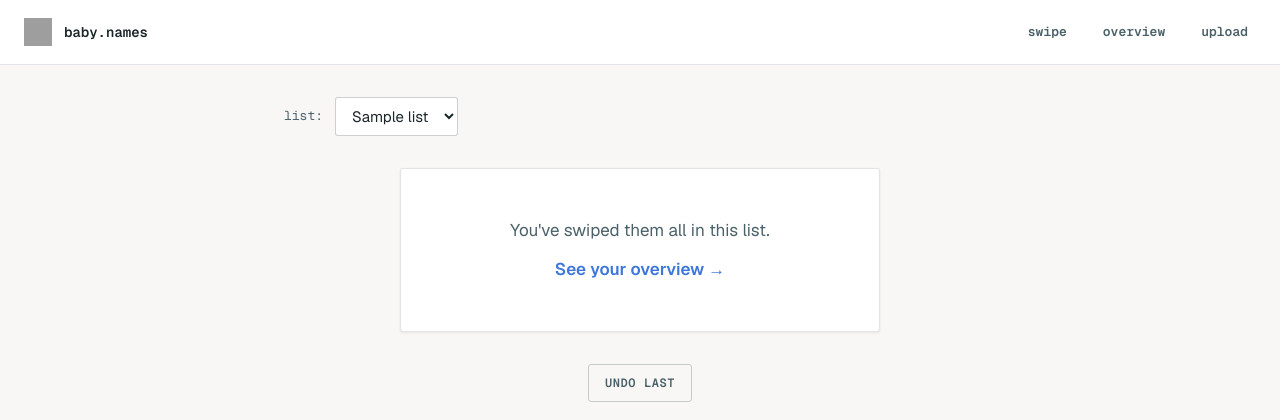
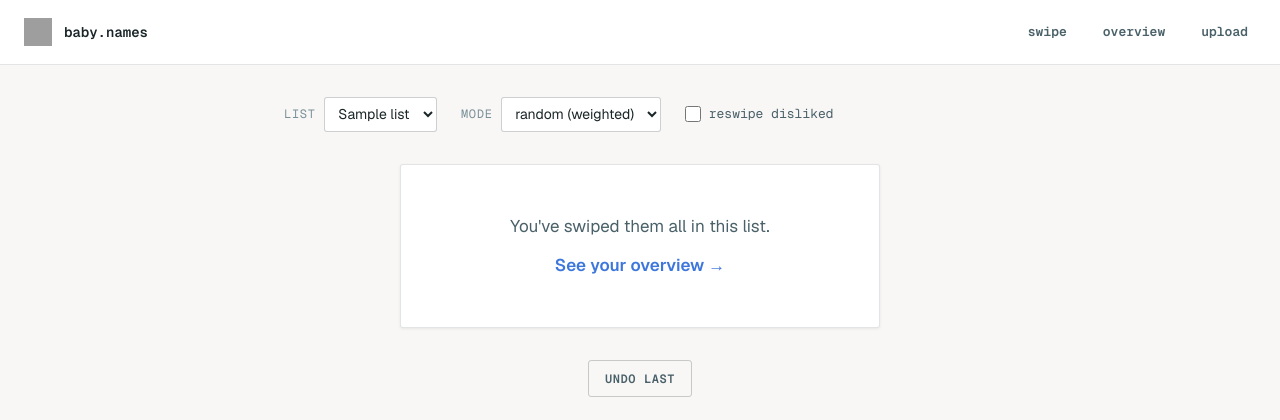
Before and after one commit to RamsesKools/babyname-swiper, a FastAPI app: template src/baby_names_swiper/templates/swipe.html in a window 1280 px wide. Shown: the top 420 px of the page. Run offline with FastAPI, Linux system fonts and the light colour scheme; the template is opened without the code that fills it: most values are stand-ins (such as "Sample title", 1, 10 or a date in 2020); grey boxes are pictures that could not be loaded.

Commit message:
filter selector for choosing swiping behavior

```diff
--- a/src/baby_names_swiper/app.py
+++ b/src/baby_names_swiper/app.py
@@ -15,7 +15,16 @@ from baby_names_swiper.config import COOKIE_NAME, MAX_UPLOAD_BYTES, USERS
 from baby_names_swiper.db import init_db
 from baby_names_swiper.deps import read_user, sign_user
 from baby_names_swiper.names import list_available_lists, save_upload
-from baby_names_swiper.swipes import DISLIKE, LIKE, next_name, overview, record, undo_last
+from baby_names_swiper.swipes import (
+    DISLIKE,
+    LIKE,
+    MODE_RANDOM,
+    VALID_MODES,
+    next_name,
+    overview,
+    record,
+    undo_last,
+)
 
 if TYPE_CHECKING:
     from collections.abc import AsyncIterator
@@ -58,6 +67,12 @@ def _resolve_list(slug: str | None) -> str:
             if nl.slug == slug:
                 return slug
     return available[0].slug
+
+
+def _resolve_mode(mode: str | None) -> str:
+    if mode in VALID_MODES:
+        return mode
+    return MODE_RANDOM
 
 
 @app.get("/healthz")
@@ -107,6 +122,8 @@ def logout() -> RedirectResponse:
 def swipe_page(
     request: Request,
     list: str | None = None,  # noqa: A002
+    mode: str | None = None,
+    reswipe: int = 0,
     who: WhoCookie = None,
 ) -> Response:
     user_or_redirect = _user_or_redirect(who)
@@ -114,7 +131,11 @@ def swipe_page(
         return user_or_redirect
     user = user_or_redirect
     list_slug = _resolve_list(list)
-    current_name = next_name(user, list_slug)
+    active_mode = _resolve_mode(mode)
+    reswipe_flag = bool(reswipe)
+    current_name = next_name(
+        user, list_slug, mode=active_mode, reswipe_disliked=reswipe_flag,
+    )
     return templates.TemplateResponse(
         request,
         "swipe.html",
@@ -122,28 +143,10 @@ def swipe_page(
             "user": user,
             "lists": list_available_lists(),
             "active_list": list_slug,
+            "active_mode": active_mode,
+            "reswipe": reswipe_flag,
             "current_name": current_name,
         },
-    )
-
-
-@app.get("/swipe/card", response_class=HTMLResponse)
-def swipe_card(
-    request: Request,
-    list: str,  # noqa: A002
-    who: WhoCookie = None,
-) -> HTMLResponse:
-    user_or_redirect = _user_or_redirect(who)
-    if isinstance(user_or_redirect, RedirectResponse):
-        raise HTTPException(status_code=401, detail="No user")
-    user = user_or_redirect
-    list_slug = _resolve_list(list)
-    name = next_name(user, list_slug)
-    template = "_card.html" if name else "_empty.html"
-    return templates.TemplateResponse(
-        request,
-        template,
-        {"name": name, "active_list": list_slug, "user": user},
     )
 
 
@@ -153,6 +156,8 @@ def post_swipe(
     name: Annotated[str, Form()],
     direction: Annotated[int, Form()],
     list: Annotated[str, Form(alias="list")],  # noqa: A002
+    mode: Annotated[str | None, Form()] = None,
+    reswipe: Annotated[int, Form()] = 0,
     who: WhoCookie = None,
 ) -> HTMLResponse:
     user_or_redirect = _user_or_redirect(who)
@@ -162,13 +167,23 @@ def post_swipe(
     if direction not in (LIKE, DISLIKE):
         raise HTTPException(status_code=400, detail="bad direction")
     list_slug = _resolve_list(list)
+    active_mode = _resolve_mode(mode)
+    reswipe_flag = bool(reswipe)
     record(user, list_slug, name.strip(), direction)
-    next_one = next_name(user, list_slug)
+    next_one = next_name(
+        user, list_slug, mode=active_mode, reswipe_disliked=reswipe_flag,
+    )
     template = "_card.html" if next_one else "_empty.html"
     return templates.TemplateResponse(
         request,
         template,
-        {"name": next_one, "active_list": list_slug, "user": user},
+        {
+            "name": next_one,
+            "active_list": list_slug,
+            "active_mode": active_mode,
+            "reswipe": reswipe_flag,
+            "user": user,
+        },
     )
 
 
@@ -176,6 +191,8 @@ def post_swipe(
 def post_undo(
     request: Request,
     list: Annotated[str, Form(alias="list")],  # noqa: A002
+    mode: Annotated[str | None, Form()] = None,
+    reswipe: Annotated[int, Form()] = 0,
     who: WhoCookie = None,
 ) -> HTMLResponse:
     user_or_redirect = _user_or_redirect(who)
@@ -183,13 +200,23 @@ def post_undo(
         raise HTTPException(status_code=401, detail="No user")
     user = user_or_redirect
     list_slug = _resolve_list(list)
+    active_mode = _resolve_mode(mode)
+    reswipe_flag = bool(reswipe)
     restored = undo_last(user, list_slug)
-    name = restored or next_name(user, list_slug)
+    name = restored or next_name(
+        user, list_slug, mode=active_mode, reswipe_disliked=reswipe_flag,
+    )
     template = "_card.html" if name else "_empty.html"
     return templates.TemplateResponse(
         request,
         template,
-        {"name": name, "active_list": list_slug, "user": user},
+        {
+            "name": name,
+            "active_list": list_slug,
+            "active_mode": active_mode,
+            "reswipe": reswipe_flag,
+            "user": user,
+        },
     )
 
 
--- a/src/baby_names_swiper/static/css/app.css
+++ b/src/baby_names_swiper/static/css/app.css
@@ -66,7 +66,7 @@ body {
     color: var(--c-text-muted);
 }
 
-/* --- list picker --- */
+/* --- list picker (overview page) --- */
 .list-picker {
     display: flex;
     align-items: center;
@@ -85,6 +85,60 @@ body {
     border-radius: var(--r);
     background: var(--c-surface);
     color: var(--c-text);
+}
+
+/* --- swipe controls (list / mode / reswipe) --- */
+.swipe-controls {
+    display: flex;
+    flex-wrap: wrap;
+    align-items: center;
+    gap: 1rem 1.5rem;
+    margin-bottom: 2rem;
+    font-family: var(--font-mono);
+    font-size: 12px;
+    color: var(--c-text-secondary);
+}
+
+.swipe-controls .control {
+    display: flex;
+    align-items: center;
+    gap: 0.5rem;
+}
+
+.swipe-controls label {
+    text-transform: uppercase;
+    letter-spacing: 0.06em;
+    color: var(--c-text-muted);
+}
+
+.swipe-controls select {
+    font-family: var(--font);
+    font-size: 14px;
+    padding: 0.4rem 0.6rem;
+    border: 0.5px solid var(--c-border-strong);
+    border-radius: var(--r);
+    background: var(--c-surface);
+    color: var(--c-text);
+    cursor: pointer;
+}
+
+.swipe-controls .control-checkbox {
+    cursor: pointer;
+}
+
+.swipe-controls .control-checkbox label {
+    cursor: pointer;
+    text-transform: none;
+    letter-spacing: normal;
+    font-size: 13px;
+    color: var(--c-text-secondary);
+}
+
+.swipe-controls input[type="checkbox"] {
+    width: 16px;
+    height: 16px;
+    accent-color: var(--c-blue);
+    cursor: pointer;
 }
 
 /* --- swipe card --- */
--- a/src/baby_names_swiper/swipes.py
+++ b/src/baby_names_swiper/swipes.py
@@ -11,6 +11,17 @@ from baby_names_swiper.names import load_names
 
 LIKE = 1
 DISLIKE = 0
+
+# next-name modes
+MODE_RANDOM = "random"
+MODE_ALPHA = "alpha"
+MODE_PARTNER_LIKES = "partner_likes"
+VALID_MODES = (MODE_RANDOM, MODE_ALPHA, MODE_PARTNER_LIKES)
+
+# weighting for MODE_RANDOM: relative selection weights
+WEIGHT_PARTNER_LIKE = 5.0     # 5x more likely than a neutral name
+WEIGHT_NEUTRAL = 1.0
+WEIGHT_PARTNER_DISLIKE = 0.2  # 5x less likely than a neutral name
 
 
 @dataclass(frozen=True)
@@ -50,16 +61,62 @@ def _seen_names(user: str, list_slug: str) -> set[str]:
     return {row["name"] for row in rows}
 
 
-def next_name(user: str, list_slug: str) -> str | None:
-    """Random unseen name from the list, or None if everything has been swiped."""
+def next_name(
+    user: str,
+    list_slug: str,
+    *,
+    mode: str = MODE_RANDOM,
+    reswipe_disliked: bool = False,
+) -> str | None:
+    """Pick the next name to show, given the active mode and reswipe flag.
+
+    Modes:
+      - random: weighted by partner's previous swipes
+      - alpha: next alphabetically
+      - partner_likes: only names the partner liked
+
+    reswipe_disliked: include names the *current user* previously disliked.
+    """
+    if mode not in VALID_MODES:
+        mode = MODE_RANDOM
+
     all_names = load_names(list_slug)
     if not all_names:
         return None
-    seen = _seen_names(user, list_slug)
-    remaining = [n for n in all_names if n not in seen]
-    if not remaining:
+
+    my_likes = _liked_by(user, list_slug)
+    my_dislikes = _disliked_by(user, list_slug)
+
+    # "seen" = anything we should skip showing again on the swipe screen
+    seen = set(my_likes)
+    if not reswipe_disliked:
+        seen |= my_dislikes
+
+    partner = _partner(user)
+    partner_likes = _liked_by(partner, list_slug) if partner else set()
+    partner_dislikes = _disliked_by(partner, list_slug) if partner else set()
+
+    if mode == MODE_PARTNER_LIKES:
+        pool = [n for n in sorted(partner_likes, key=str.casefold) if n not in seen]
+        return pool[0] if pool else None
+
+    pool = [n for n in all_names if n not in seen]
+    if not pool:
         return None
-    return random.choice(remaining)  # noqa: S311 -- not security sensitive
+
+    if mode == MODE_ALPHA:
+        return sorted(pool, key=str.casefold)[0]
+
+    # weighted random
+    weights = [
+        WEIGHT_PARTNER_LIKE
+        if n in partner_likes
+        else WEIGHT_PARTNER_DISLIKE
+        if n in partner_dislikes
+        else WEIGHT_NEUTRAL
+        for n in pool
+    ]
+    return random.choices(pool, weights=weights, k=1)[0]  # noqa: S311 -- not security sensitive
 
 
 def undo_last(user: str, list_slug: str) -> str | None:
--- a/src/baby_names_swiper/templates/_empty.html
+++ b/src/baby_names_swiper/templates/_empty.html
@@ -1,4 +1,6 @@
 <div id="card" class="swiper-card-wrap">
+    {% set mode_value = active_mode if active_mode is defined else 'random' %}
+    {% set reswipe_value = 1 if (reswipe is defined and reswipe) else 0 %}
     <div class="card-empty">
         <p>You've swiped them all in this list.</p>
         <p style="margin-top: 0.75rem;">
@@ -11,7 +13,7 @@
                 hx-post="/swipe/undo"
                 hx-target="#card"
                 hx-swap="outerHTML"
-                hx-vals='{"list": "{{ active_list }}"}'>
+                hx-vals='{"list": "{{ active_list }}", "mode": "{{ mode_value }}", "reswipe": {{ reswipe_value }}}'>
             undo last
         </button>
     </div>
--- a/src/baby_names_swiper/templates/swipe.html
+++ b/src/baby_names_swiper/templates/swipe.html
@@ -1,15 +1,32 @@
 {% extends "base.html" %}
 {% block title %}Swipe — {{ active_list }}{% endblock %}
 {% block content %}
-<div class="list-picker">
-    <label for="list-picker">list:</label>
-    <select id="list-picker" name="list">
+<div class="swipe-controls">
+    <div class="control">
+        <label for="list-picker">list</label>
+        <select id="list-picker" name="list" data-control="list">
             {% for nl in lists %}
             <option value="{{ nl.slug }}" {% if nl.slug == active_list %}selected{% endif %}>
                 {{ nl.label }}
             </option>
             {% endfor %}
         </select>
+    </div>
+    <div class="control">
+        <label for="mode-picker">mode</label>
+        <select id="mode-picker" name="mode" data-control="mode">
+            <option value="random"        {% if active_mode == 'random' %}selected{% endif %}>random (weighted)</option>
+            <option value="alpha"         {% if active_mode == 'alpha' %}selected{% endif %}>alphabetical</option>
+            <option value="partner_likes" {% if active_mode == 'partner_likes' %}selected{% endif %}>partner likes only</option>
+        </select>
+    </div>
+    <div class="control control-checkbox">
+        <input id="reswipe-toggle"
+               type="checkbox"
+               data-control="reswipe"
+               {% if reswipe %}checked{% endif %}>
+        <label for="reswipe-toggle">reswipe disliked</label>
+    </div>
 </div>
 
 <div class="swiper">
```
Also changed, not shown: src/baby_names_swiper/templates/_card.html (+5 -3 lines), tests/test_swipes.py (+76 -2 lines), src/baby_names_swiper/static/js/swiper.js. Lines whose indentation alone changed are shown as unchanged.
